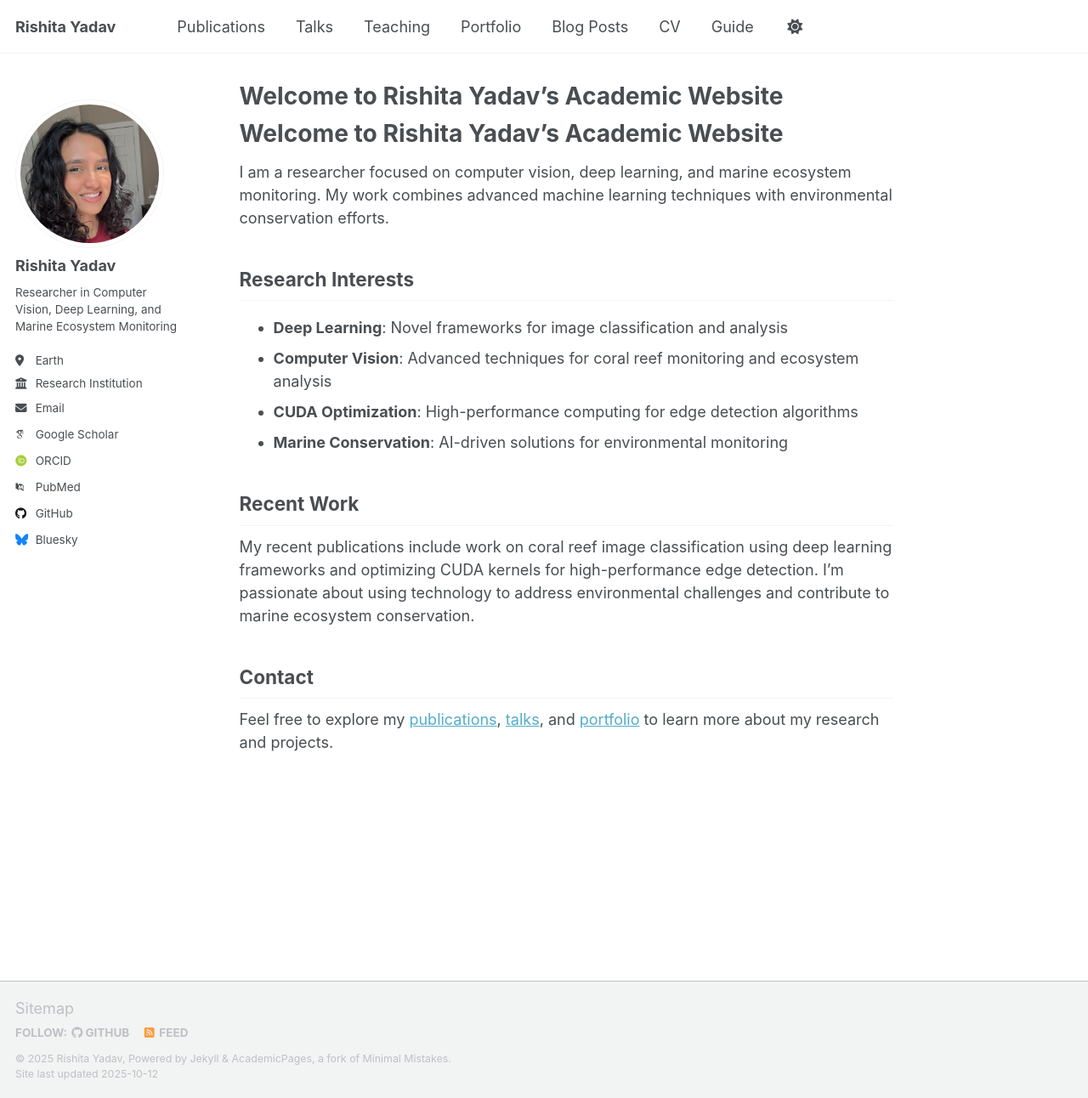
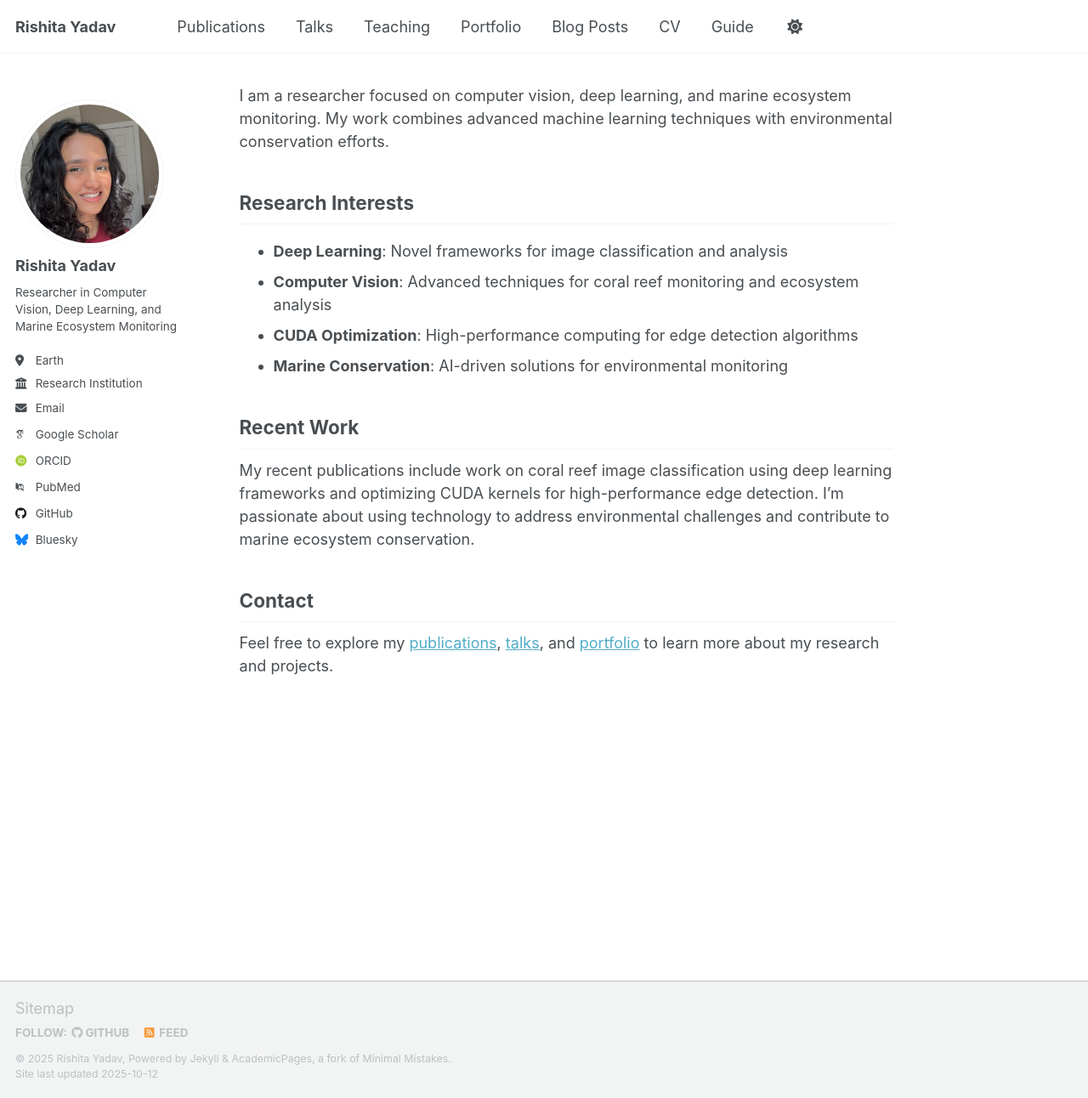
Before and after one commit to ry2501/ry2501.github.io, a Jekyll site: the page built from index.md, in a window 1280 px wide and 1292 px high. Shown: the whole window at 85% size. Built offline with Jekyll 4.4.1, drawn with Linux system fonts in a browser that asks for light colours; some web fonts are replaced; a script that is not in the unit is left out; our own code applies the rules of GitHub Pages for plain Markdown files.

Commit message:
profile pic

```diff
--- a/_layouts/archive.html
+++ b/_layouts/archive.html
@@ -1,6 +1,8 @@
 ---
 layout: default
 ---
+
+{% include base_path %}
 
 {% if page.header.overlay_color or page.header.overlay_image or page.header.image %}
   {% include page__hero.html %}
--- a/index.md
+++ b/index.md
@@ -2,8 +2,6 @@
 layout: single
 author_profile: true
 ---
-
-# Welcome to Rishita Yadav's Academic Website
 
 I am a researcher focused on computer vision, deep learning, and marine ecosystem monitoring. My work combines advanced machine learning techniques with environmental conservation efforts.
 
```
